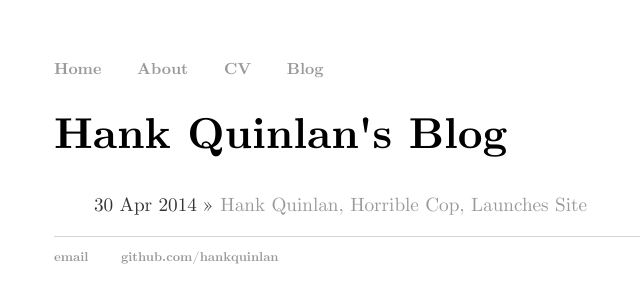
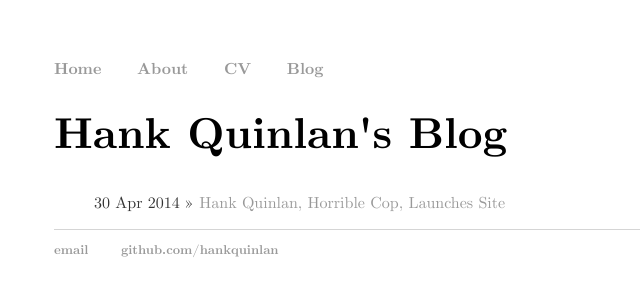
Before and after one commit to bigrube77/bigrube77.github.io, a Jekyll site: the page built from blog/index.html, in a window 1280 px wide. Shown: the top 303 px of the page, without its empty margins (138-778 px from the left). Built offline with Jekyll 4.4.1, drawn with Linux system fonts in a browser that asks for light colours.

Commit message:
font tweaks

```diff
--- a/css/main.css
+++ b/css/main.css
@@ -7,7 +7,10 @@ a:hover { text-decoration: underline; }
 
 p { font-size: 1.2em; font-family: 'Computer Modern Serif'; line-height: 1.2em; color: #333; }
 
-ul { font-size: 1.2em; font-family: 'Computer Modern Serif'; line-height: 1.2em; color: #333; }
+ul { font-size: 1.0em; font-family: 'Computer Modern Serif'; line-height: 1.2em; color: #333; }
+
+li { font-size: 1.0em; font-family: 'Computer Modern Serif'; line-height: 1.2em; color: #333; }
+
 
 
 h1, h2, h3, h4 { font-family: 'Computer Modern Serif'}
```
